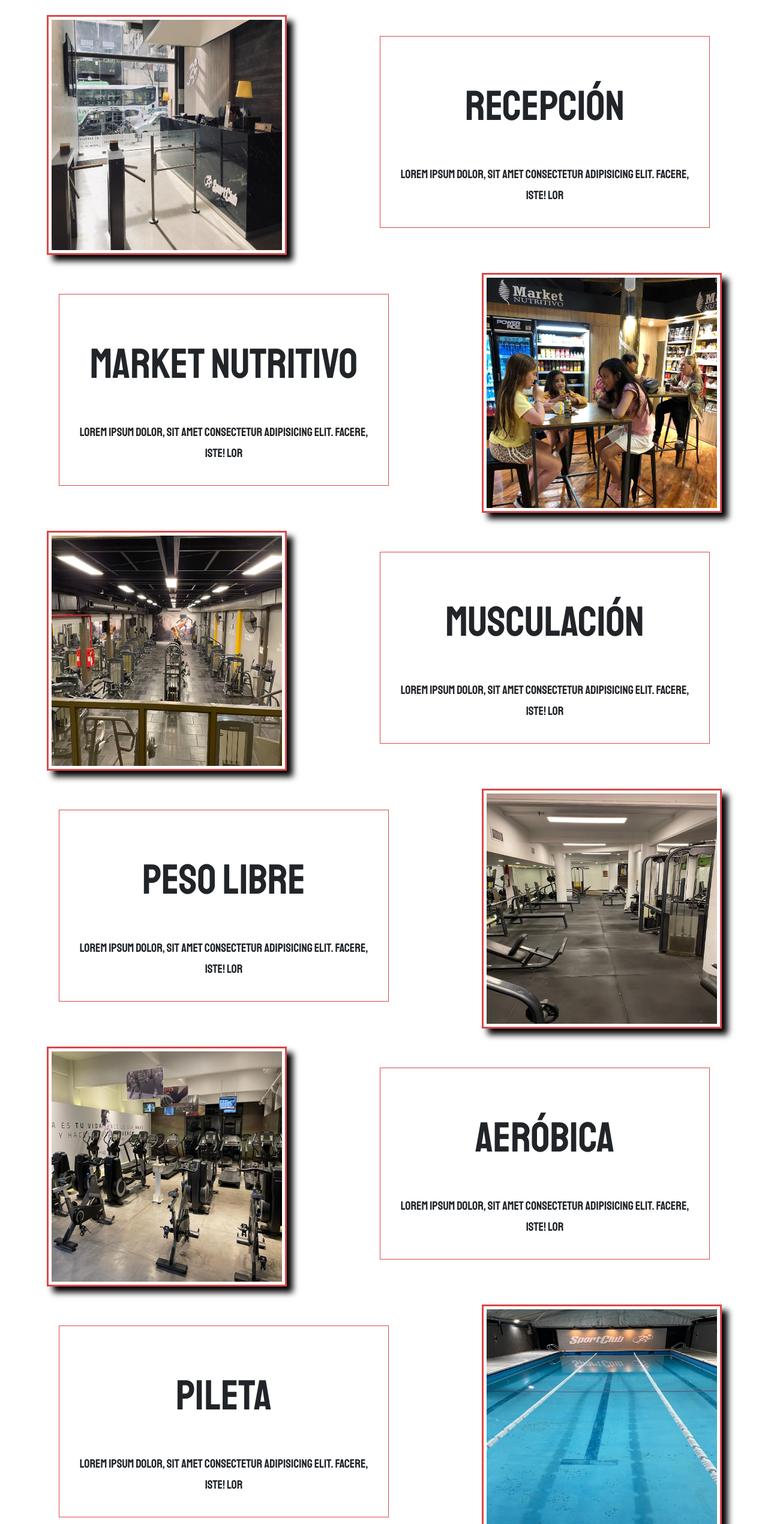
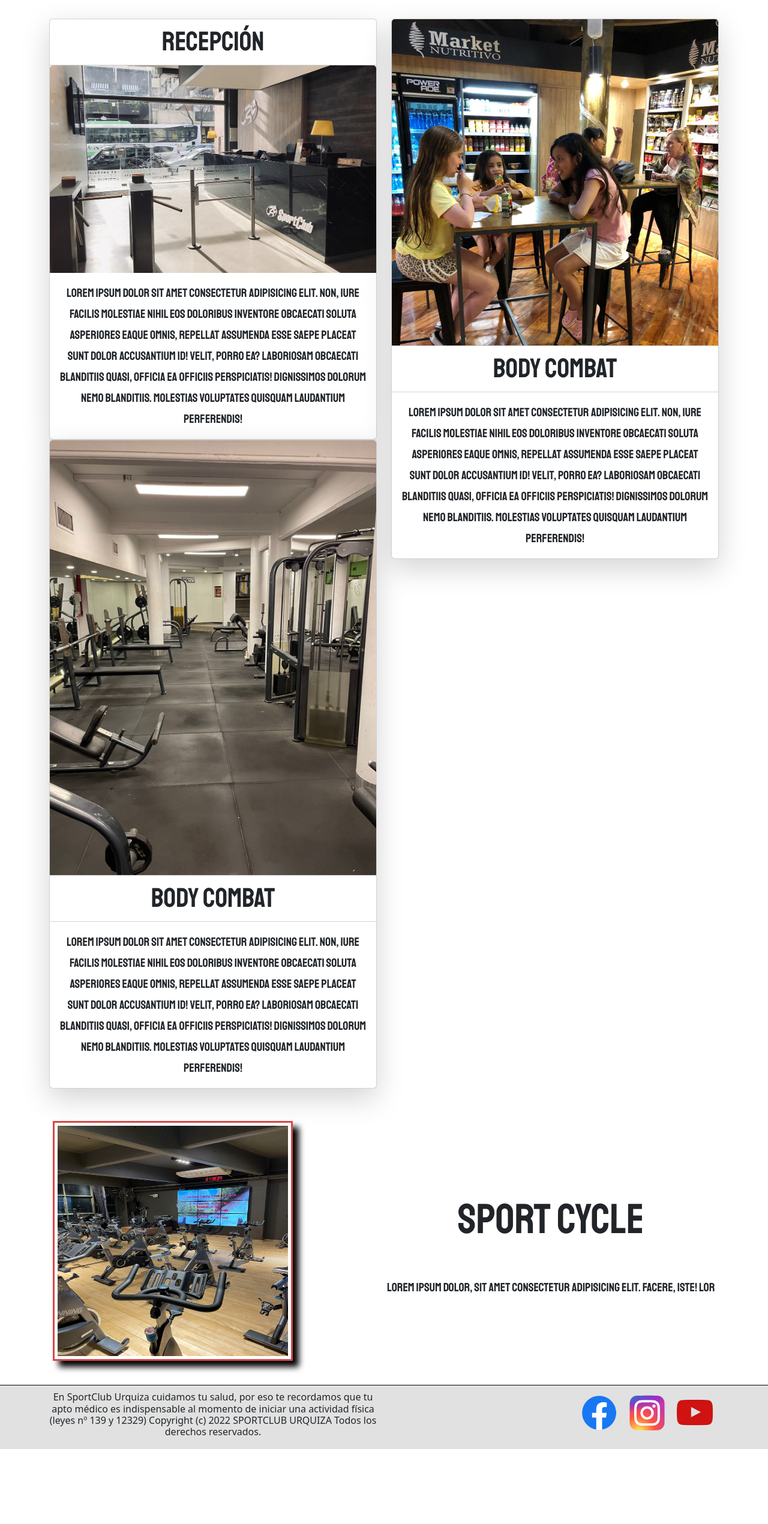
Before and after one commit to GermanGarciaA/SportClubUrquiza, a plain HTML site: page paginas/espacios.html in a window 1280 px wide. Shown: the part 259-2800 px from the top of the page at 60% size. After the commit the page ends 2675 px from the top, so only its background shows below. Drawn offline with nearby package versions, Linux system fonts and the light colour scheme.

Commit message:
Bootstrap en las 5 paginas

```diff
--- a/paginas/espacios.html
+++ b/paginas/espacios.html
@@ -53,97 +53,41 @@
         </section>
 
         <section class="containerSection">
-            <div class="containerSectionDiv">
-                <div>
-                    <img src="../img/recepcion.jpg" alt="Recepción" class="fondoEspacios2">
-                </div>
-                <div class="containerEspacios" data-aos="flip-left">
-                    <h2>Recepción</h2>
-                    <p>Lorem ipsum dolor, sit amet consectetur adipisicing elit. Facere, iste! lor</p>
+            <div class="container" data-aos="fade-left" data-aos="flip-left">
+                <div class="row justify-content-center mt-3">
+                    <div class="col-12 col-md-6 col-lg-6 mb-4">
+                        <div class="card shadow-lg">
+                            <ul class="list-group list-group-flush">
+                                <h3 class="list-group-item">RECEPCIÓN</h3>
+                            </ul>
+                            <img src="../img/recepcion.jpg" class="card-img-top" alt="Recepción">
+                            <div class="card-body">
+                                <p class="card-text">Lorem ipsum dolor sit amet consectetur adipisicing elit. Non, iure facilis molestiae nihil eos doloribus inventore obcaecati soluta asperiores eaque omnis, repellat assumenda esse saepe placeat sunt dolor accusantium id! Velit, porro ea? Laboriosam obcaecati blanditiis quasi, officia ea officiis perspiciatis! Dignissimos dolorum nemo blanditiis. Molestias voluptates quisquam laudantium perferendis!</p>
                             </div>
                         </div>
-        </section>
 
-        <section class="containerSection">
-            <div class="containerSectionDiv2">
-                <div>
-                    <img src="../img/market-nutritivo.jpg" alt="Market Nutritivo" class="fondoEspacios2">
-                </div>
-                <div class="containerEspacios" data-aos="flip-right">
-                    <h2>Market Nutritivo</h2>
-                    <p>Lorem ipsum dolor, sit amet consectetur adipisicing elit. Facere, iste! lor</p>
+                        <div class="card shadow-lg">
+                            <img src="../img/salon-de-peso-libre.jpg" class="card-img-top" alt="Salón de Peso Libre">
+                            <ul class="list-group list-group-flush">
+                                <h3 class="list-group-item">BODY COMBAT</h3>
+                            </ul>
+                            <div class="card-body">
+                                <p class="card-text">Lorem ipsum dolor sit amet consectetur adipisicing elit. Non, iure facilis molestiae nihil eos doloribus inventore obcaecati soluta asperiores eaque omnis, repellat assumenda esse saepe placeat sunt dolor accusantium id! Velit, porro ea? Laboriosam obcaecati blanditiis quasi, officia ea officiis perspiciatis! Dignissimos dolorum nemo blanditiis. Molestias voluptates quisquam laudantium perferendis!</p>
                             </div>
                         </div>
-        </section>
+                    </div>
 
-        <section class="containerSection">
-            <div class="containerSectionDiv">
-                <div>
-                    <img src="../img/salon-de-musculacion.jpg" alt="Salón de Musculación" class="fondoEspacios2">
-                </div>
-                <div class="containerEspacios" data-aos="flip-left">
-                    <h2>Musculación</h2>
-                    <p>Lorem ipsum dolor, sit amet consectetur adipisicing elit. Facere, iste! lor</p>
+                    <div class="col-12 col-md-6 col-lg-6 mb-4">
+                        <div class="card shadow-lg">
+                            <img src="../img/market-nutritivo.jpg" class="card-img-top" alt="Market Nutritivo">
+                            <ul class="list-group list-group-flush">
+                                <h3 class="list-group-item">BODY COMBAT</h3>
+                            </ul>
+                            <div class="card-body">
+                                <p class="card-text">Lorem ipsum dolor sit amet consectetur adipisicing elit. Non, iure facilis molestiae nihil eos doloribus inventore obcaecati soluta asperiores eaque omnis, repellat assumenda esse saepe placeat sunt dolor accusantium id! Velit, porro ea? Laboriosam obcaecati blanditiis quasi, officia ea officiis perspiciatis! Dignissimos dolorum nemo blanditiis. Molestias voluptates quisquam laudantium perferendis!</p>
                             </div>
                         </div>
-        </section>
-
-        <section class="containerSection">
-            <div class="containerSectionDiv2">
-                <div>
-                    <img src="../img/salon-de-peso-libre.jpg" alt="Salón de Peso Libre" class="fondoEspacios2">
                     </div>
-                <div class="containerEspacios" data-aos="flip-right">
-                    <h2>Peso Libre</h2>
-                    <p>Lorem ipsum dolor, sit amet consectetur adipisicing elit. Facere, iste! lor</p>
-                </div>
-            </div>
-        </section>
-
-        <section class="containerSection">
-            <div class="containerSectionDiv">
-                <div>
-                    <img src="../img/salon-de-aerobica.jpg" alt="Salón de Aeróbica" class="fondoEspacios2">
-                </div>
-                <div class="containerEspacios" data-aos="flip-left">
-                    <h2>Aeróbica</h2>
-                    <p>Lorem ipsum dolor, sit amet consectetur adipisicing elit. Facere, iste! lor</p>
-                </div>
-            </div>
-        </section>
-
-        <section class="containerSection">
-            <div class="containerSectionDiv2">
-                <div>
-                    <img src="../img/pileta.jpg" alt="Pileta" class="fondoEspacios2">
-                </div>
-                <div class="containerEspacios" data-aos="flip-right">
-                    <h2>Pileta</h2>
-                    <p>Lorem ipsum dolor, sit amet consectetur adipisicing elit. Facere, iste! lor</p>
-                </div>
-            </div>
-        </section>
-
-        <section class="containerSection">
-            <div class="containerSectionDiv">
-                <div>
-                    <img src="../img/salon-de-clases.jpg" alt="Salón de Clases" class="fondoEspacios2">
-                </div>
-                <div class="containerEspacios" data-aos="flip-left">
-                    <h2>Salón de Clases</h2>
-                    <p>Lorem ipsum dolor, sit amet consectetur adipisicing elit. Facere, iste! lor</p>
-                </div>
-            </div>
-        </section>
-
-        <section class="containerSection">
-            <div class="containerSectionDiv2">
-                <div>
-                    <img src="../img/salon-de-tuluka.jpg" alt="Salón de Tuluka" class="fondoEspacios2">
-                </div>
-                <div class="containerEspacios" data-aos="flip-right">
-                    <h2>Tuluka</h2>
-                    <p>Lorem ipsum dolor, sit amet consectetur adipisicing elit. Facere, iste! lor</p>
                 </div>
             </div>
         </section>
--- a/style.css
+++ b/style.css
@@ -1,4 +1,8 @@
 /* CONTENEDORES GENERALES */
+
+.list-group-item h3{
+    color: rgba(255, 0, 0, 0.745);
+}
 
 .containerSection{
     border: solid 10px rgb(255, 255, 255);
@@ -210,10 +214,7 @@ header{
 /* SECCION 3 (ESPACIOS) */
 
 .containerEspacios{
-    width: 550px;
-    border: solid 1px rgb(219, 72, 72);
-    padding: 20px;
-    margin: 20px;
+    margin-bottom: 10px;
 }
 
 .fondoEspacios{
@@ -357,21 +358,6 @@ footer ul li{
         height: 20rem;
     }
 
-/* PAGINA 3 (CLASES Y PROFESORES) */
-
-    .containerClases{
-        width: auto;
-        padding: 10px;
-    }
-
-    .containerClases h2{
-        font-size: 52px;
-    }
-
-    .fondoClases2{
-        box-shadow: 5px 5px 5px black;
-    }
-
 /* PAGINA 4 (ESPACIOS) */
 
     .containerEspacios{
```
Lines whose indentation alone changed are shown as unchanged.
